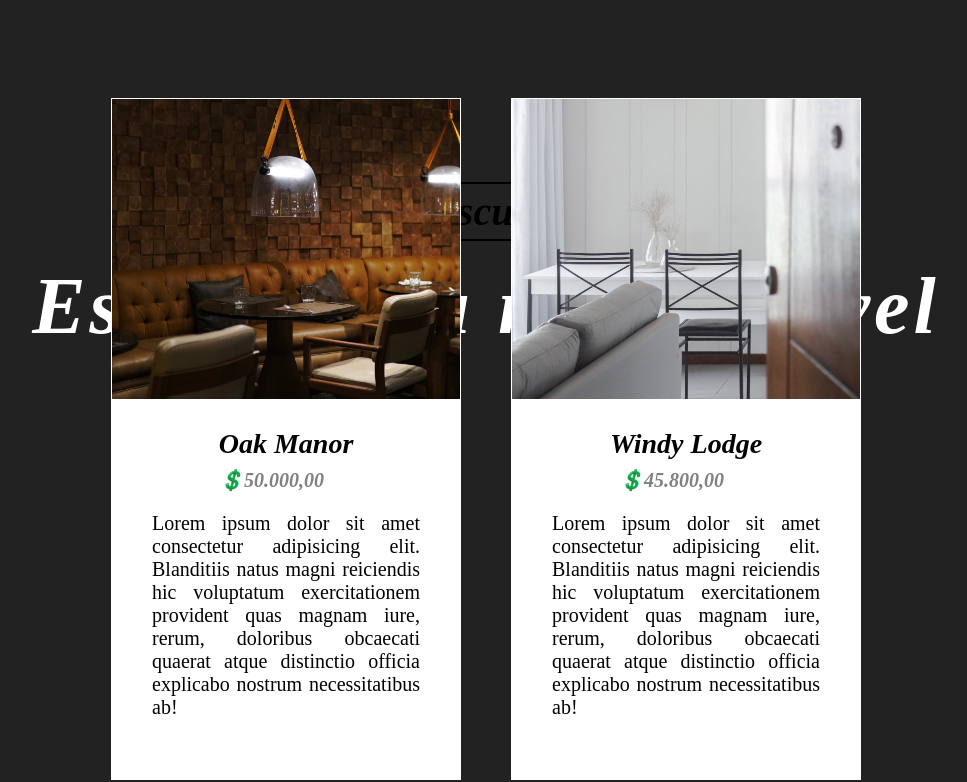
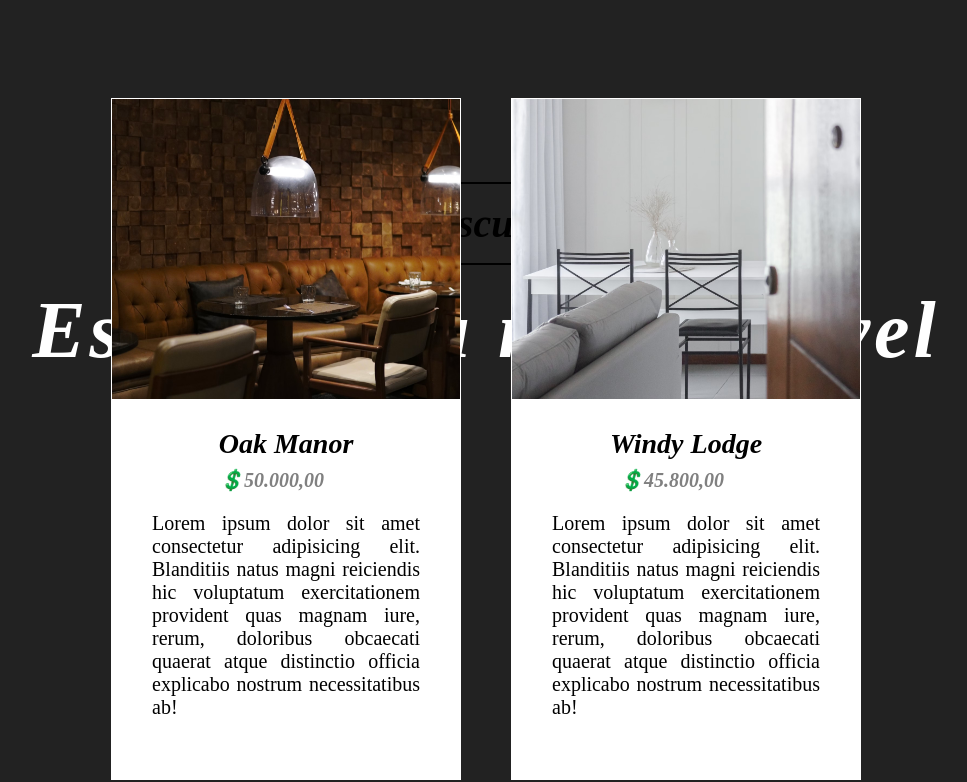
Before and after one commit to julianoventola/proprieties-rent, a plain HTML site: page index.html in a window 1280 px wide. Shown: the part 802-1584 px from the top of the page, without its empty margins (154-1121 px from the left). Drawn offline with Linux system fonts and the light colour scheme.

Commit message:
style: adjustments in cards and tags

```diff
--- a/index.css
+++ b/index.css
@@ -29,19 +29,17 @@ html {
 
 .link {
   display: block;
-  margin: 0 auto;
+  margin: 0 auto 20px;
   text-decoration: none;
-  color: rgba(0, 0, 0);
+  color: black;
   font-weight: bold;
   background-color: white;
-  padding: 4px 0;
+  padding: 16px 0;
   border-radius: 20px;
-  margin-bottom: 20px;
   font-size: 40px;
   width: 12%;
   border: 2px solid black;
   font-style: italic;
-
 }
 
 .link:hover {
@@ -72,12 +70,12 @@ html {
   list-style: none;
   display: flex;
   flex-wrap: wrap;
+  row-gap: 40px;
   justify-content: space-around;
 }
 
 .cards__item {
   width: 350px;
-  margin-bottom: 60px;
   background: #ffffff;
   border: 1px solid white;
 }
--- a/index.html
+++ b/index.html
@@ -1,5 +1,5 @@
 <!DOCTYPE html>
-<html lang="en">
+<html lang="pt-BR">
 
 <head>
   <meta charset="UTF-8">
@@ -16,6 +16,7 @@
       <h1 class="title">Escolha seu novo imovel</h1>
     </div>
   </header>
+
   <main class="main">
     <section class="places" id="places">
       <ul class="cards">
@@ -62,10 +63,11 @@
       </ul>
     </section>
   </main>
+
   <footer class="footer">
     <p class="footer__text underline">Juliano Ventola</p>
     <p class="footer__text">📞99999-8888</p>
-    <p class="footer__text">2024</p>
+    <p class="footer__text">2025</p>
   </footer>
 </body>
 
```
